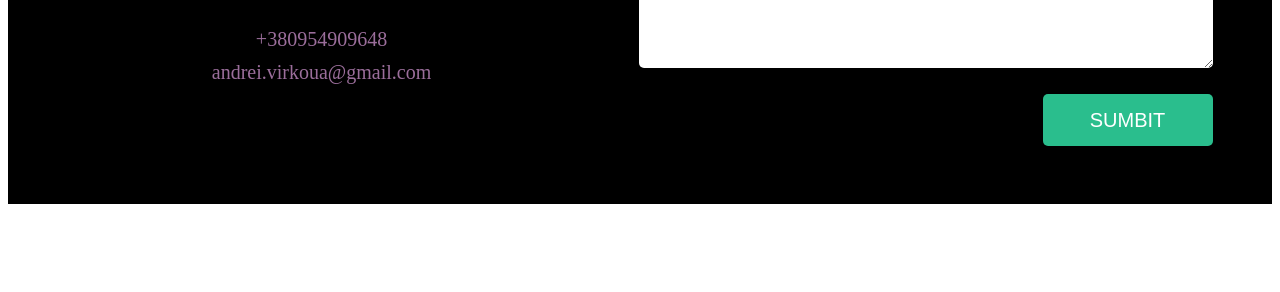
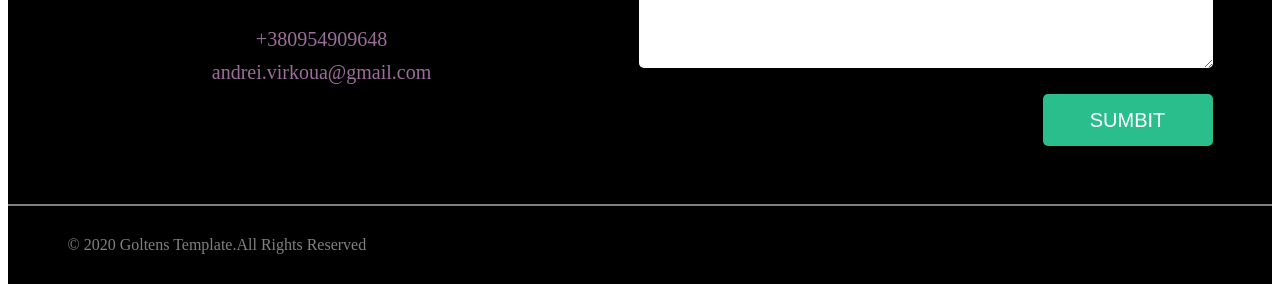
Before and after one commit to andreivirko/cw-2, a plain HTML site: page index.html in a window 1280 px wide. Shown: the part 3699-3991 px from the top of the page. Before the commit the page ends 3911 px from the top, so only its background shows below. Drawn offline with Linux system fonts and the light colour scheme.

Commit message:
footer done

```diff
--- a/index.html
+++ b/index.html
@@ -251,6 +251,13 @@
             </div>
         </section>
     </div>
+    <div class="footer_wrapper">
+        <hr>
+        <footer class="footer container">
+            <span class="footer_span">&copy; 2020 Goltens Template.</span>
+            <span class="footer_span">All Rights Reserved</span>
+        </footer>
+    </div>
     <script src="index.js"></script>
 </body>
 </html>
--- a/styles.css
+++ b/styles.css
@@ -541,6 +541,28 @@ iframe {
     margin-bottom: 10px;
     color: rgba(202, 143, 202, 0.767);
 }
+
+/* properties for footer */
+.footer_wrapper {
+    background: black;
+}
+
+hr {
+    margin: 0;
+    border: solid grey 0.5px;
+}
+
+.footer {
+    color: grey;
+    padding: 30px 0;
+}
+
+.footer_span {
+    display: flex;
+    flex-flow: column;
+}
+
+
 /* tablet */
 @media (min-width:768px) {
     /* common properties */
@@ -691,6 +713,12 @@ iframe {
         font-size: 20px;
     }
 
+    /* properties for footer */
+    .footer {
+        display: flex;
+        flex-flow: row;
+    }
+
 }
 
 /* desktop */
```
